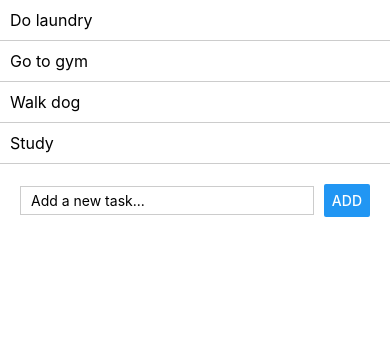
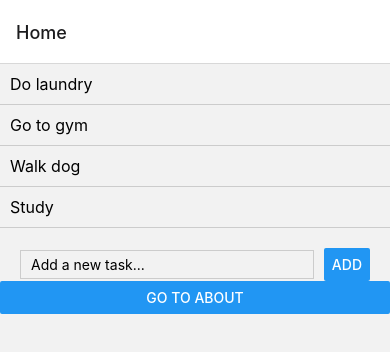
Before and after one commit to Austin-Huynh/AwesomeToDoApp, a React Native app: screen / in a window 390 px wide. Shown: the top 352 px of the page. Built offline with nearby package versions, Linux system fonts and the light colour scheme.

Commit message:
Lab 5 Update

```diff
--- a/App.jsx
+++ b/App.jsx
@@ -4,28 +4,23 @@
  * @format
  */
 
-import React, {useState} from 'react';
-import {SafeAreaView} from 'react-native';
-import ToDoForm from './src/ToDoForm';
-import ToDoList from './src/ToDoList';
+import React from 'react';
+import {NavigationContainer} from '@react-navigation/native';
+import {createStackNavigator} from '@react-navigation/stack';
+
+import HomeScreen from './src/screens/Home';
+import AboutScreen from './src/screens/About';
+
+const Stack = createStackNavigator();
 
 function App() {
-  const [tasks, setTasks] = useState([
-    'Do laundry',
-    'Go to gym',
-    'Walk dog',
-    'Study',
-  ]);
-
-  const handleAddTask = task => {
-    setTasks([...tasks, task]);
-  };
-
   return (
-    <SafeAreaView>
-      <ToDoList tasks={tasks} />
-      <ToDoForm onAddTask={handleAddTask} />
-    </SafeAreaView>
+    <NavigationContainer>
+      <Stack.Navigator>
+        <Stack.Screen name="Home" component={HomeScreen} />
+        <Stack.Screen name="About" component={AboutScreen} />
+      </Stack.Navigator>
+    </NavigationContainer>
   );
 }
 
--- /dev/null
+++ b/src/screens/About.jsx
@@ -0,0 +1,16 @@
+import React from 'react';
+import {View, Text} from 'react-native';
+
+function About({}) {
+  return (
+    <>
+      <View>
+        <Text>Austin's Awesome To Do List App</Text>
+        <Text>Created by: Austin Huynh</Text>
+        <Text>Version: 1.0.0</Text>
+      </View>
+    </>
+  );
+}
+
+export default About;
--- /dev/null
+++ b/src/screens/Home.jsx
@@ -0,0 +1,32 @@
+import React from 'react';
+import {SafeAreaView, Button} from 'react-native';
+import ToDoList from '../ToDoList';
+import ToDoForm from '../ToDoForm';
+
+function Home({navigation}) {
+  const [tasks, setTasks] = React.useState([
+    'Do laundry',
+    'Go to gym',
+    'Walk dog',
+    'Study',
+  ]);
+
+  const handleAddTask = task => {
+    setTasks([...tasks, task]);
+  };
+
+  return (
+    <>
+      <SafeAreaView>
+        <ToDoList tasks={tasks} />
+        <ToDoForm onAddTask={handleAddTask} />
+      </SafeAreaView>
+      <Button
+        title="Go to About"
+        onPress={() => navigation.navigate('About')}
+      />
+    </>
+  );
+}
+
+export default Home;
```
Also changed, not shown: package.json (+6 -1 lines), 1 other file (tests, documents, lock files or other folders).
